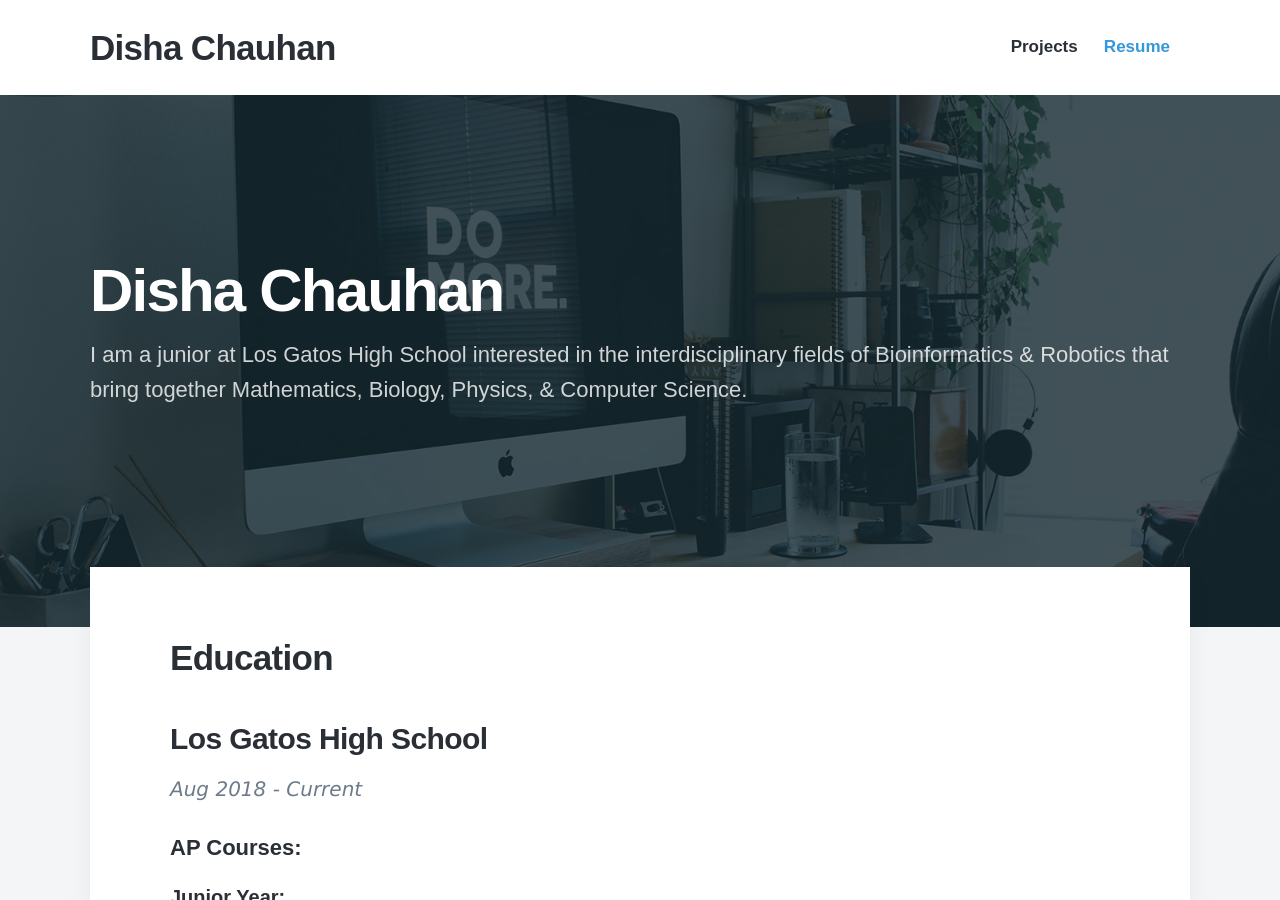
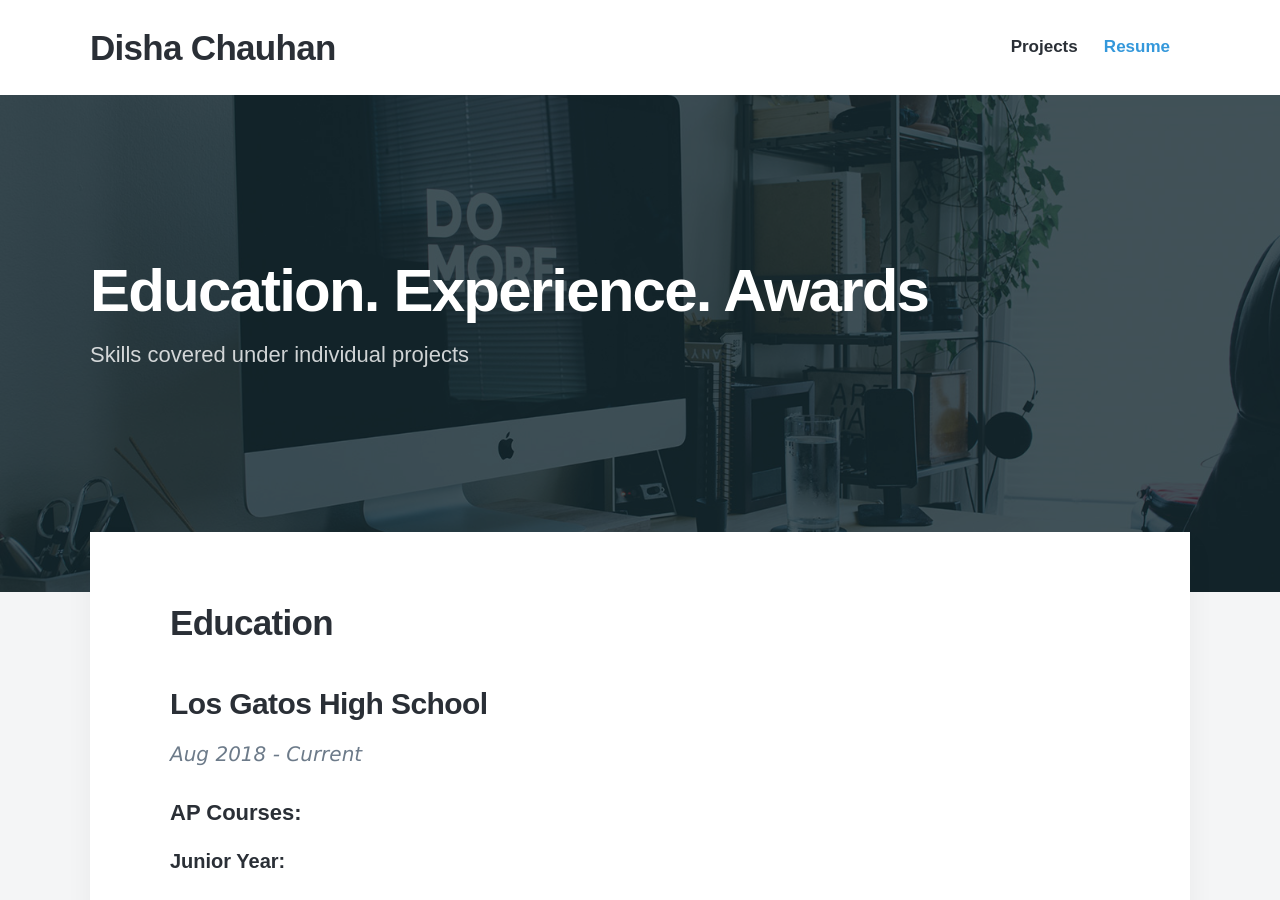
Before and after one commit to disha-22/disha-22.github.io, a Jekyll site: the page built from _pages/Resume.md, in a window 1280 px wide and 900 px high. Built offline with Jekyll 4.4.1, drawn with Linux system fonts in a browser that asks for light colours; nearby versions of some CDN libraries; some web fonts are replaced.

Commit message:
Update Resume.md

```diff
--- a/_pages/Resume.md
+++ b/_pages/Resume.md
@@ -1,7 +1,6 @@
 ---
-title: Disha Chauhan
-subtitle: I am a junior at Los Gatos High School interested in the interdisciplinary fields of Bioinformatics & Robotics that bring together Mathematics, Biology, Physics, & Computer Science.
-description: I am a junior at Los Gatos High School interested in the interdisciplinary fields of Bioinformatics & Robotics that bring together Mathematics, Biology, Physics, & Computer Science.
+title: Education. Experience. Awards
+subtitle: Skills covered under individual projects
 featured_image: /images/demo/about.jpg
 ---
 
```
